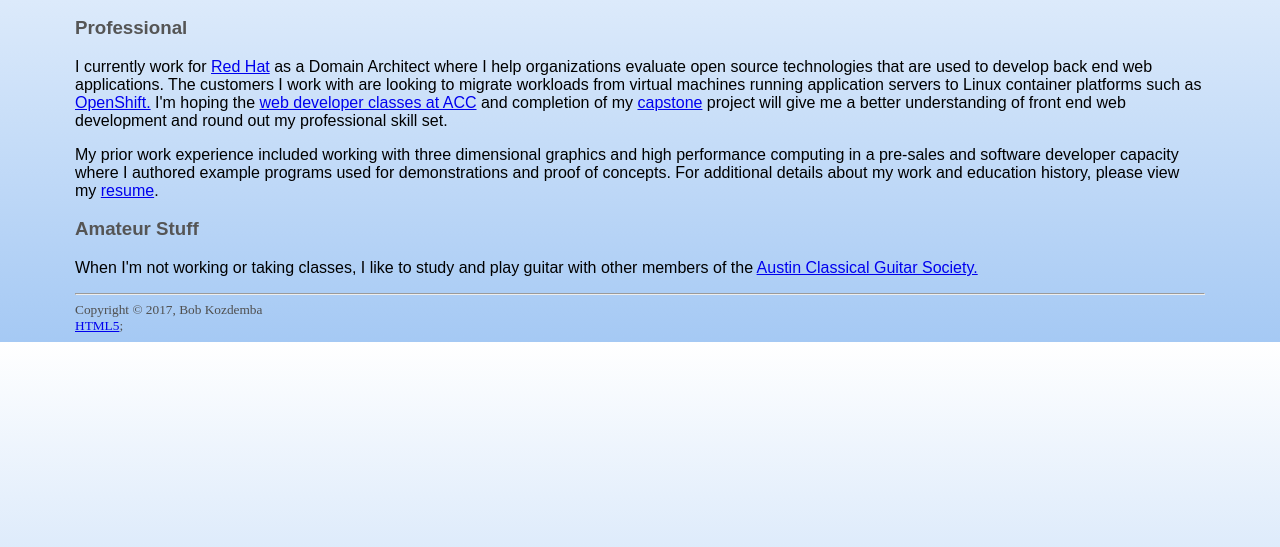
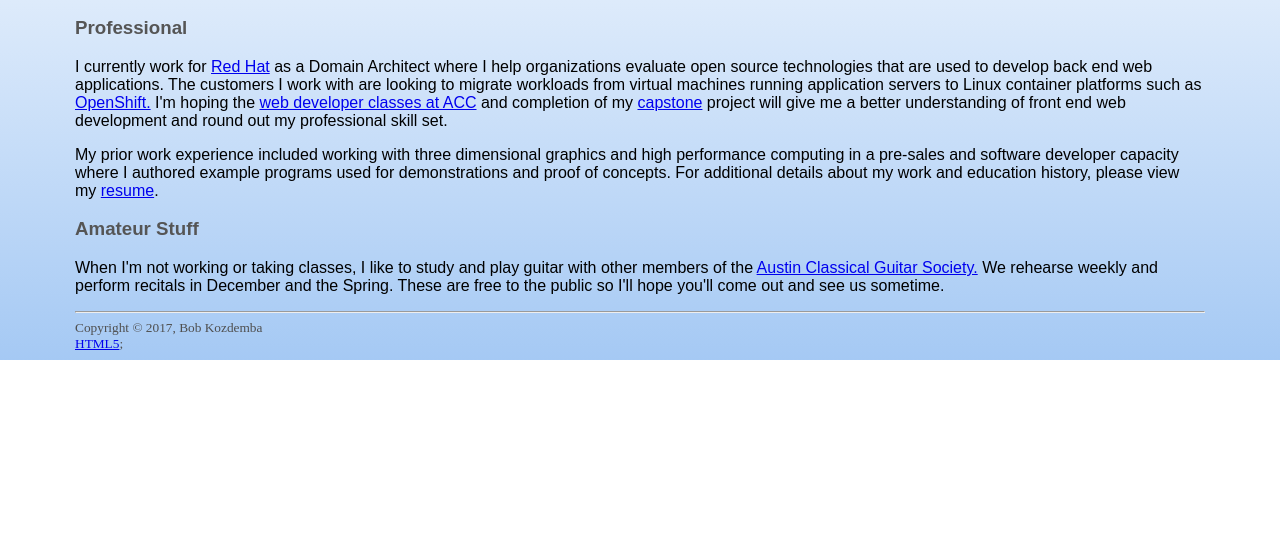
Before and after one commit to bkoz/itnw-1059, a plain HTML site: page webtrain/index.html in a window 1280 px wide. Shown: the part 217-764 px from the top of the page. Drawn offline with Linux system fonts and the light colour scheme.

```diff
--- a/webtrain/default.css
+++ b/webtrain/default.css
@@ -1,3 +1,4 @@
+
 h1 {
     font-family: sans-serif;
     color: #222299
@@ -8,7 +9,8 @@
     margin-left: 75px;
     margin-top: 50px;
     margin-bottom: 25;
-    background-image: linear-gradient(white, #A5C9F4)
+    background-image: linear-gradient(white, #A5C9F4);
+    background-repeat: no-repeat
 }
 
 img {
--- a/webtrain/index.html
+++ b/webtrain/index.html
@@ -41,7 +41,10 @@
 
         <section>
             <h3>Amateur Stuff</h3>
-            <p>When I'm not working or taking classes, I like to study and play guitar with other members of the <a href="http://austinclassicalguitar.org">Austin Classical Guitar Society.</a>
+            <p>When I'm not working or taking classes, I like to study and play guitar with other members
+              of the <a href="http://austinclassicalguitar.org">Austin Classical Guitar Society.</a> We rehearse weekly
+              and perform recitals in December and the Spring. These are free to the public so I'll hope you'll come
+              out and see us sometime.
             </p>
         </section>
 
```
Also changed, not shown: webtrain/capstone.html (+3 -1 lines).
